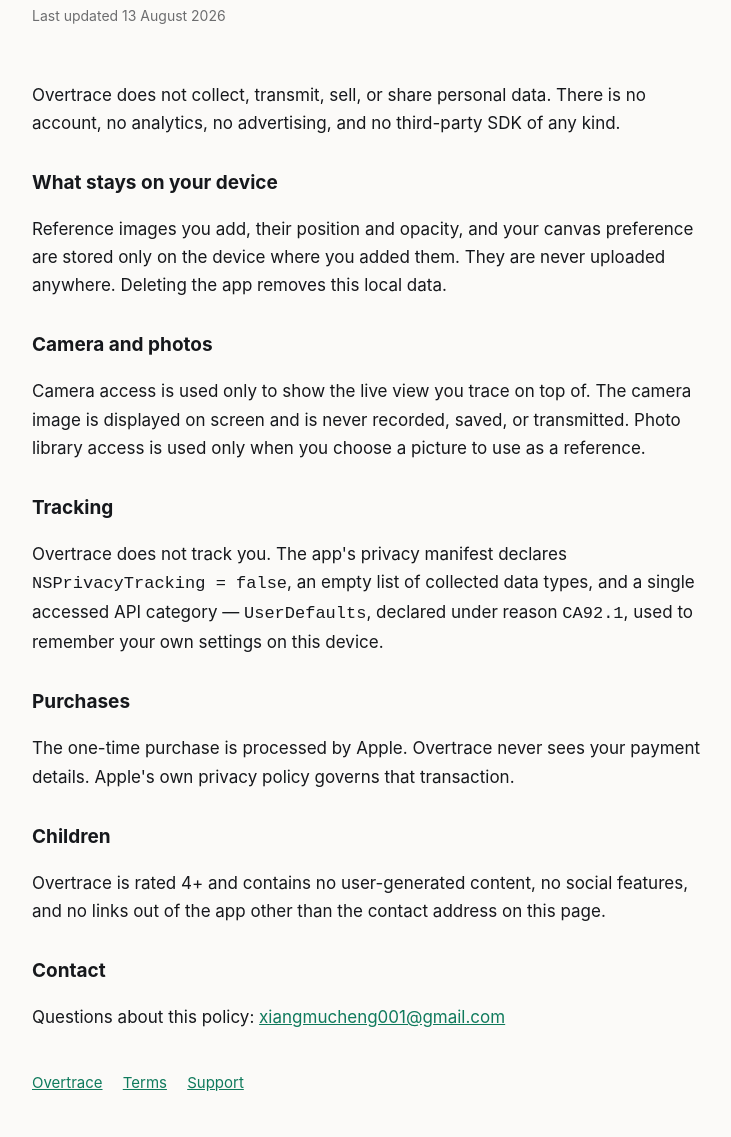
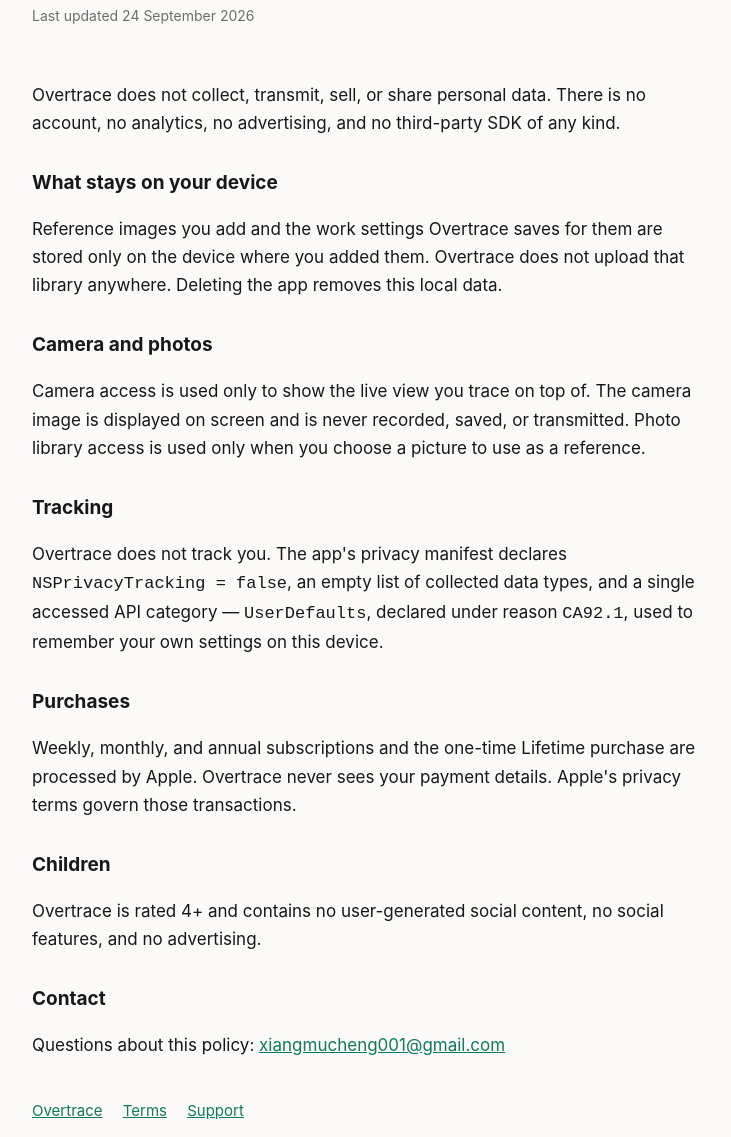
Before and after one commit to chengai1106/overtrace-legal, a plain HTML site: page privacy.html in a window 1280 px wide. Shown: the part 109-1246 px from the top of the page, without its empty margins (268-999 px from the left). Drawn offline with Linux system fonts and the light colour scheme.

Commit message:
Update Overtrace legal pages (2026-09-24)

```diff
--- a/privacy.html
+++ b/privacy.html
@@ -31,16 +31,14 @@
 <header>
   <p class="brand">Overtrace</p>
   <h1>Privacy Policy</h1>
-  <p class="meta">Last updated 13 August 2026</p>
+  <p class="meta">Last updated 24 September 2026</p>
 </header>
 
 <p>Overtrace does not collect, transmit, sell, or share personal data. There is no account,
 no analytics, no advertising, and no third-party SDK of any kind.</p>
 
 <h2>What stays on your device</h2>
-<p>Reference images you add, their position and opacity, and your canvas preference are
-stored only on the device where you added them. They are never uploaded anywhere.
-Deleting the app removes this local data.</p>
+<p>Reference images you add and the work settings Overtrace saves for them are stored only on the device where you added them. Overtrace does not upload that library anywhere. Deleting the app removes this local data.</p>
 
 <h2>Camera and photos</h2>
 <p>Camera access is used only to show the live view you trace on top of. The camera image is
@@ -54,12 +52,10 @@ accessed API category — <code>UserDefaults</code>, declared under reason <code
 used to remember your own settings on this device.</p>
 
 <h2>Purchases</h2>
-<p>The one-time purchase is processed by Apple. Overtrace never sees your payment details.
-Apple's own privacy policy governs that transaction.</p>
+<p>Weekly, monthly, and annual subscriptions and the one-time Lifetime purchase are processed by Apple. Overtrace never sees your payment details. Apple's privacy terms govern those transactions.</p>
 
 <h2>Children</h2>
-<p>Overtrace is rated 4+ and contains no user-generated content, no social features, and no links
-out of the app other than the contact address on this page.</p>
+<p>Overtrace is rated 4+ and contains no user-generated social content, no social features, and no advertising.</p>
 
 <h2>Contact</h2>
 <p>Questions about this policy: <a href="mailto:xiangmucheng001@gmail.com">xiangmucheng001@gmail.com</a></p>
```
Also changed, not shown: index.html (+3 -2 lines), support.html (+3 -4 lines), terms.html (+2 -3 lines).
